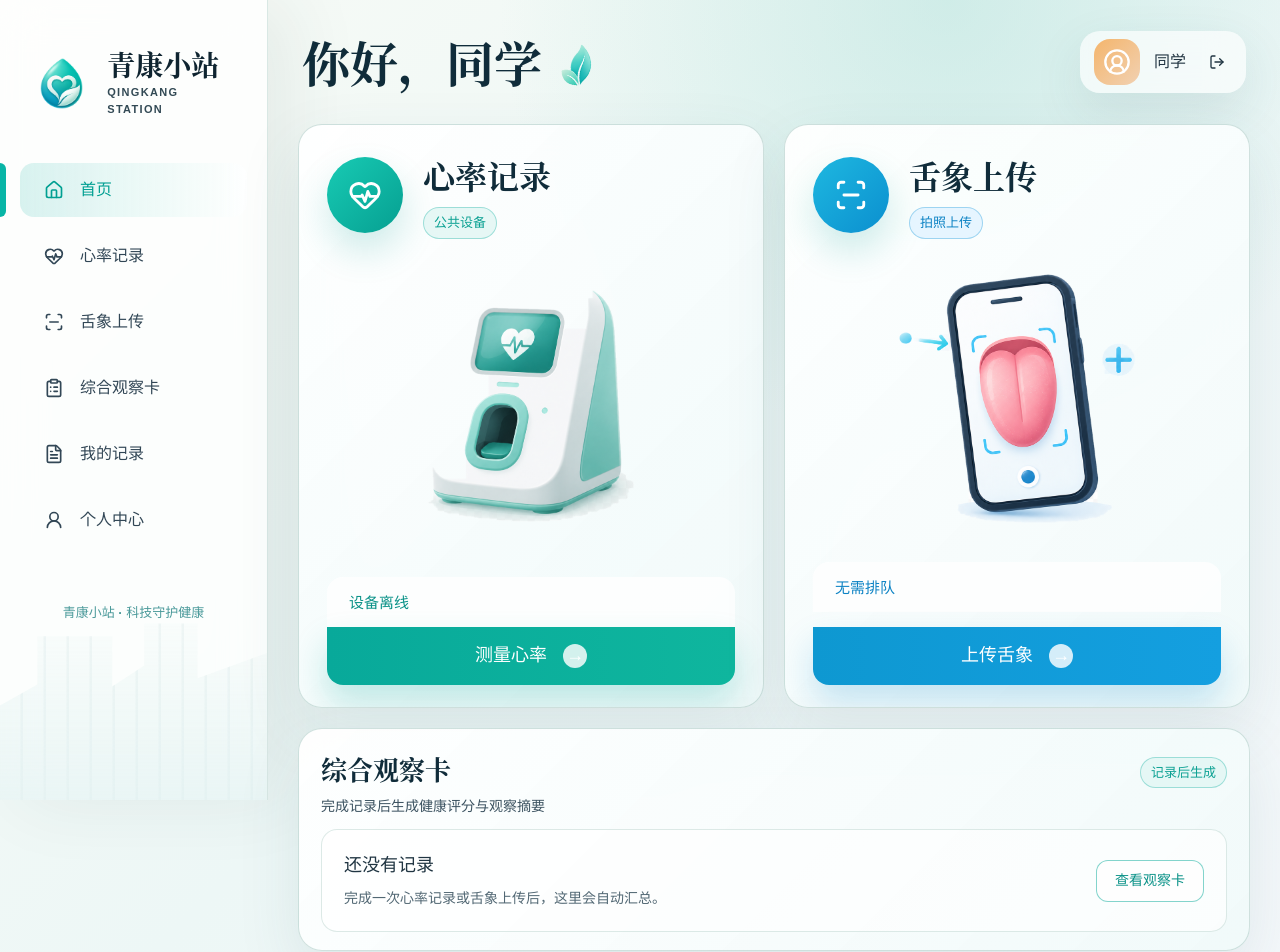
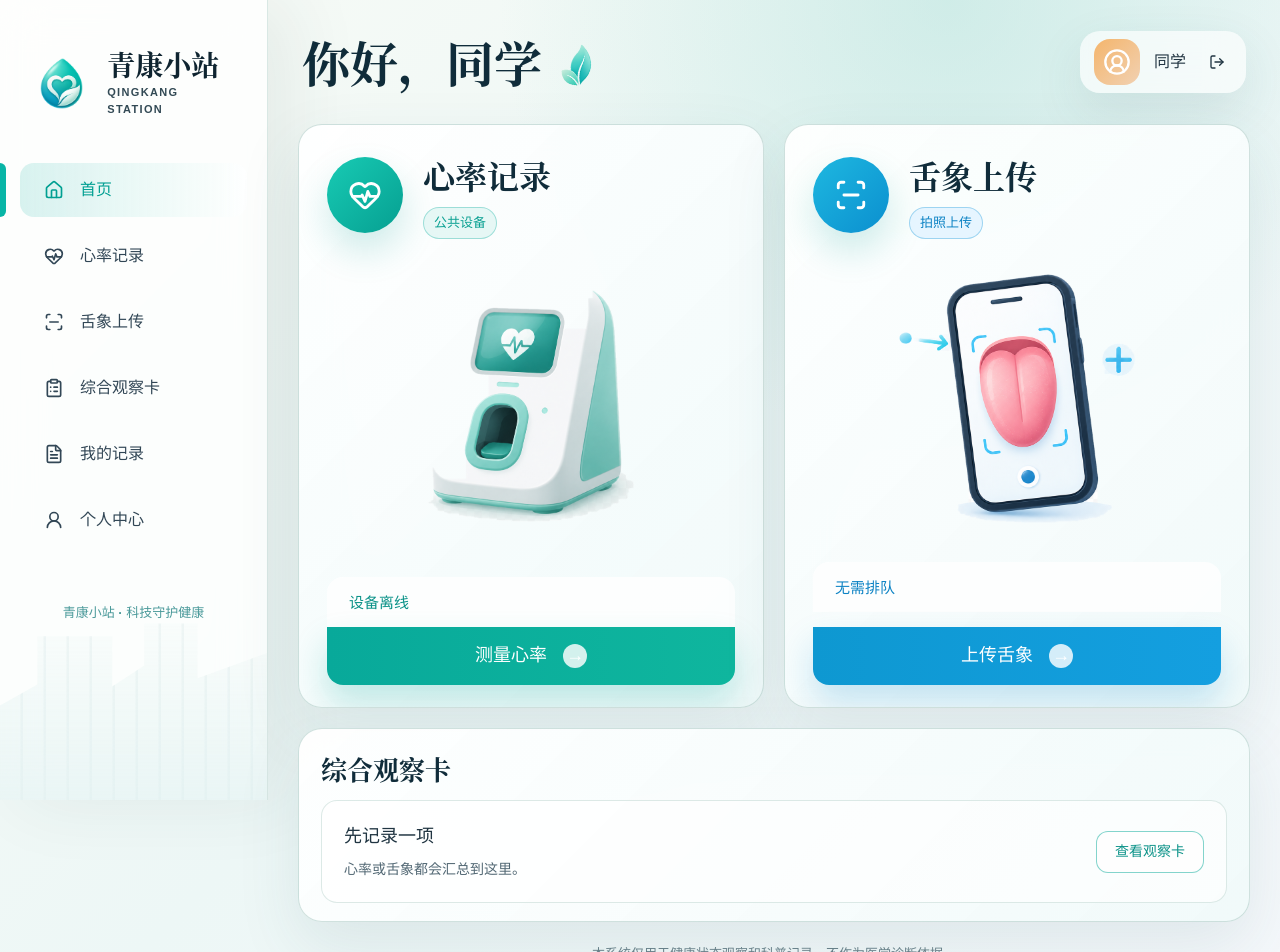
Before and after one commit to RinoPaw/qingkang-station, a React (Vite) app in the folder qingkang_web/: page / in a window 1280 px wide. Shown: the top 952 px of the page. Built offline with nearby package versions, Linux system fonts and the light colour scheme; no server answers.

Commit message:
Shorten home observation card copy

```diff
--- a/qingkang_web/src/components/HomePage.tsx
+++ b/qingkang_web/src/components/HomePage.tsx
@@ -88,15 +88,13 @@ export function HomePage({ deviceHumanState, user, onLogout, onNavigate }: HomeP
           <div className="home-section-title">
             <div>
               <h2>综合观察卡</h2>
-              <p>完成记录后生成健康评分与观察摘要</p>
             </div>
-            <span>记录后生成</span>
           </div>
 
           <div className="home-observation-empty">
             <div>
-              <h3>还没有记录</h3>
-              <p>完成一次心率记录或舌象上传后，这里会自动汇总。</p>
+              <h3>先记录一项</h3>
+              <p>心率或舌象都会汇总到这里。</p>
             </div>
             <button onClick={() => onNavigate('observation')} type="button">查看观察卡</button>
           </div>
```
